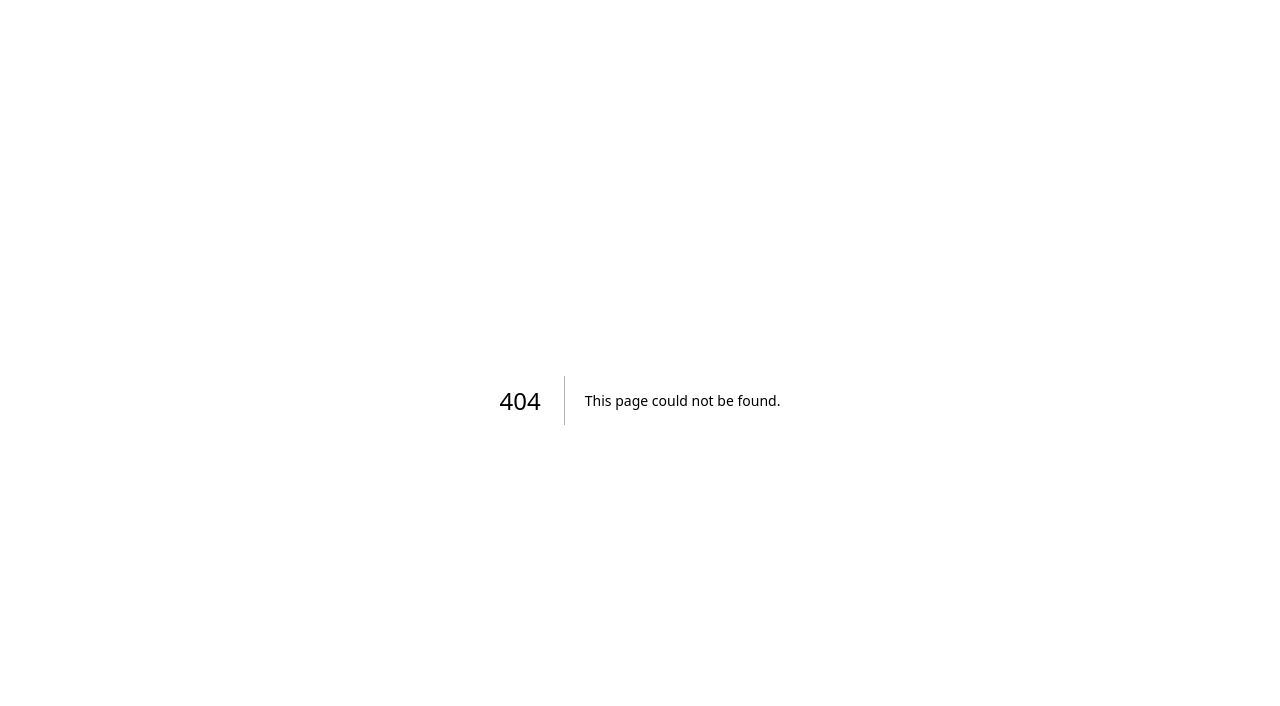
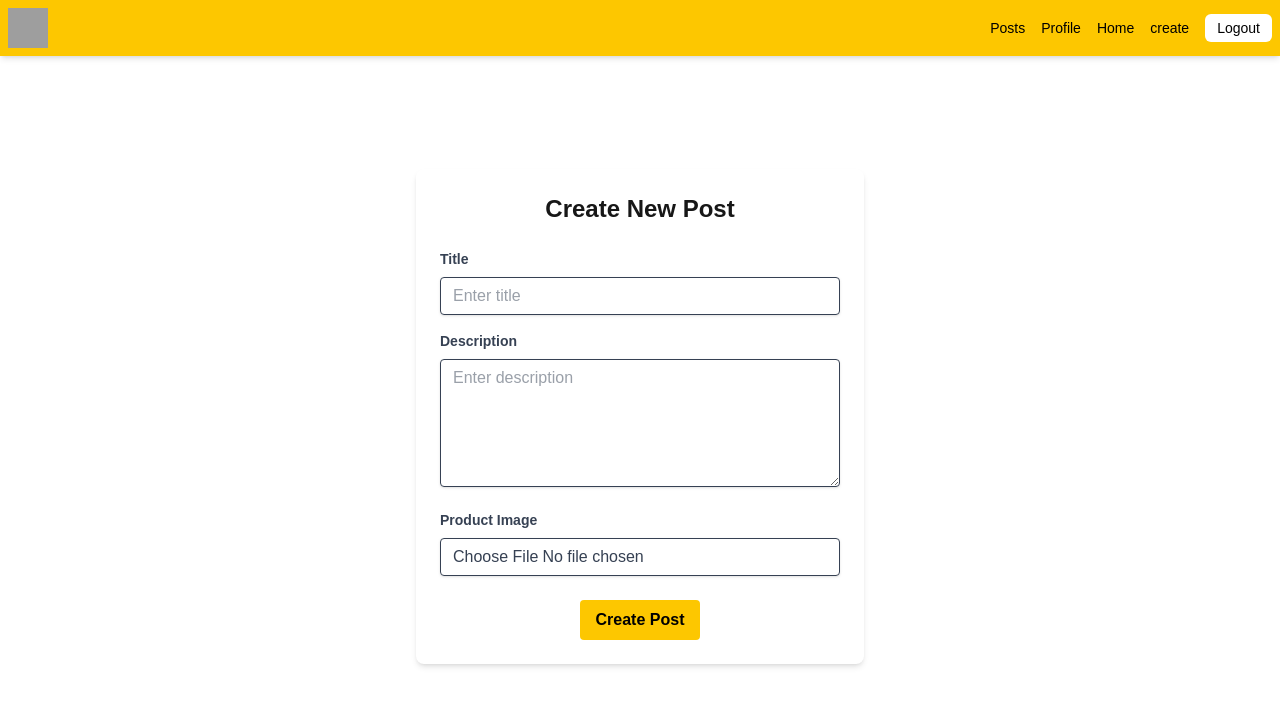
Before and after one commit to Johnbaileywilliams96/Gear_client, a Next.js app: page /create in a window 1280 px wide. Before the commit this address had no page. Shown: the top 706 px of the page. Built offline with nearby package versions, Linux system fonts and the light colour scheme; no server answers; sample sign-in values are in the browser's storage; grey boxes are pictures that could not be loaded.

Commit message:
added styling and added create section

```diff
--- a/src/app/Components/commentslayout/card.js
+++ b/src/app/Components/commentslayout/card.js
@@ -4,7 +4,6 @@ export function CommentsCard({comment}){
         <>
         <div>
             <p>{comment.content}</p>
-            {/* <p>{comment.user.username}</p> */}
         </div>
         </>
     )
--- a/src/app/Components/navbar.js
+++ b/src/app/Components/navbar.js
@@ -74,6 +74,9 @@ export default function Navbar() {
               <Link href="/home" className="text-sm text-black hover:text-gray-700">
                 Home
               </Link>
+              <Link href="/create" className="text-sm text-black hover:text-gray-700">
+                create
+              </Link>
               <button
                 onClick={handleLogout}
                 className="bg-white text-black text-sm px-3 py-1 rounded-md hover:bg-gray-100"
@@ -107,6 +110,9 @@ export default function Navbar() {
                 <Link href="/home" className="text-sm text-black hover:text-gray-700">
                   Home
                 </Link>
+                <Link href="/create" className="text-sm text-black hover:text-gray-700">
+                create
+              </Link>
                 <button
                   onClick={handleLogout}
                   className="text-left text-sm text-black hover:text-gray-700"
--- a/src/app/Components/postlayout/card.js
+++ b/src/app/Components/postlayout/card.js
@@ -8,9 +8,6 @@ export function PostCard({post}) {
             <div className="bg-cyan-50 p-3 rounded">
                 <p className="text-gray-700">{post.description}</p>
             </div>
-            {/* <div className="bg-cyan-50 p-3 rounded">
-                <p className="text-gray-700">{post.user.username}</p>
-            </div> */}
         </div>
     )
 }
--- /dev/null
+++ b/src/app/create/page.js
@@ -0,0 +1,101 @@
+"use client"
+
+import { useState, useEffect } from "react";
+import { addPost } from "../data/posts";
+import Navbar from "../Components/navbar";
+
+export default function CreatePost() {
+  const [posts, setPosts] = useState([])
+  const [title, setTitle] = useState("")
+  const [description, setDescription] = useState('')
+  const [image_path, setImagePath] = useState(null)
+
+  useEffect(() => {
+       addPost().then(data => setPosts(data))
+  }, [])
+
+  const handlePostCreation = (e) => {
+    e.preventDefault();
+    // Add your form submission logic here
+  }
+
+  const getBase64 = (file, callback) => {
+    const reader = new FileReader();
+    reader.addEventListener('load', () => callback(reader.result));
+    reader.readAsDataURL(file);
+  }
+
+  const createProductImageString = (event) => {
+    if (event.target.files && event.target.files[0]) {
+      getBase64(event.target.files[0], (base64ImageString) => {
+        // Pass the image data up to the parent component
+        setImagePath(base64ImageString);
+      });
+    }
+  }
+
+  return (
+    <>
+      <Navbar/>
+      <div className="flex justify-center items-center min-h-screen pt-16 pb-8 px-4">
+        <div className="w-full max-w-md bg-white rounded-lg shadow-md p-6">
+          <h2 className="text-2xl font-bold mb-6 text-center">Create New Post</h2>
+          <form onSubmit={handlePostCreation}>
+            <fieldset className="mb-4">
+              <label className="block text-gray-700 text-sm font-bold mb-2">
+                Title
+              </label>
+              <input
+                type="text"
+                id="title"
+                value={title}
+                onChange={evt => setTitle(evt.target.value)}
+                className="shadow appearance-none border rounded w-full py-2 px-3 text-gray-700 leading-tight focus:outline-none focus:shadow-outline"
+                placeholder="Enter title"
+                required
+                autoFocus
+              />
+            </fieldset>
+            <fieldset className="mb-4">
+              <label className="block text-gray-700 text-sm font-bold mb-2">
+                Description
+              </label>
+              <textarea
+                id="description"
+                value={description}
+                onChange={evt => setDescription(evt.target.value)}
+                className="shadow appearance-none border rounded w-full py-2 px-3 text-gray-700 leading-tight focus:outline-none focus:shadow-outline h-32"
+                placeholder="Enter description"
+                required
+              />
+            </fieldset>
+            <fieldset className="mb-6">
+              <label className="block text-gray-700 text-sm font-bold mb-2">
+                Product Image
+              </label>
+              <input
+                type="file"
+                id="image_path"
+                onChange={createProductImageString}
+                className="shadow appearance-none border rounded w-full py-2 px-3 text-gray-700 leading-tight focus:outline-none focus:shadow-outline"
+              />
+              {image_path && (
+                <div className="mt-2">
+                  <img src={image_path} alt="Product preview" className="max-w-full h-auto max-h-48" />
+                </div>
+              )}
+            </fieldset>
+            <div className="flex items-center justify-center">
+              <button
+                type="submit"
+                className="bg-yellow-400 hover:bg-yellow-500 text-black font-bold py-2 px-4 rounded focus:outline-none focus:shadow-outline transition-colors"
+              >
+                Create Post
+              </button>
+            </div>
+          </form>
+        </div>
+      </div>
+    </>
+  )
+}
--- a/src/app/data/posts.js
+++ b/src/app/data/posts.js
@@ -16,3 +16,15 @@ export function getPostsById(id) {
                 throw error;
             });
 }
+
+export function addPost() {
+    return fetch('http://localhost:8000/posts', {
+        method: 'POST',
+        headers: {
+            Authorization: `Token ${localStorage.getItem('token')}`,
+            'Content-Type': 'application/json'
+        }
+    })
+            .then(response => response.json())
+            .catch(error => console.error('Error adding post:', error));
+}
--- a/src/app/posts/page.js
+++ b/src/app/posts/page.js
@@ -15,16 +15,20 @@ export default function Posts() {
 
   return (
     <>
-
-      <div>
-        <Navbar/>
-        {posts.map((post, index) => {
-          return (
-            <div key={index}>
-              <PostCard post = {post}/>
-            </div>
-          )
-        })}
+      <Navbar/>
+      <div className="container mx-auto px-4 pt-16 pb-8 max-w-4xl">
+        <h1 className="text-3xl font-bold text-center mb-8">Posts</h1>
+        <div className="grid gap-6">
+          {posts.length > 0 ? (
+            posts.map((post, index) => (
+              <div key={index} className="flex justify-center">
+                <PostCard post={post}/>
+              </div>
+            ))
+          ) : (
+            <p className="text-center text-gray-500">No posts found.</p>
+          )}
+        </div>
       </div>
     </>
   )
--- a/src/app/profile/page.js
+++ b/src/app/profile/page.js
@@ -1,36 +1,36 @@
 "use client"
 
 import { useState, useEffect } from "react";
-
 import { getProfiles } from "../data/profiles";
 import Navbar from "../Components/navbar";
 
-
 export default function Profile() {
   const [profiles, setProfiles] = useState([])
-
 
   useEffect(() => {
     getProfiles()
       .then(data => {
         setProfiles(data)
-
       })
   }, [])
 
-
   return (
     <>
-
-      <div>
-        <Navbar/>
-        {profiles.map((profile, index) => {
-          return (
-            <div key={index}>
-              <p>{profile.bio}</p>
-            </div>
-          )
-        })}
+      <Navbar/>
+      <div className="container mx-auto px-4 pt-16 pb-8 max-w-4xl">
+        <h1 className="text-3xl font-bold text-center mb-8">Profile</h1>
+        <div className="grid gap-6">
+          {profiles.length > 0 ? (
+            profiles.map((profile, index) => (
+              <div key={index} className="bg-white rounded-lg shadow-md p-6">
+                <h2 className="text-xl font-semibold mb-4">Bio</h2>
+                <p className="text-gray-700">{profile.bio}</p>
+              </div>
+            ))
+          ) : (
+            <p className="text-center text-gray-500">No profiles found.</p>
+          )}
+        </div>
       </div>
     </>
   )
```
